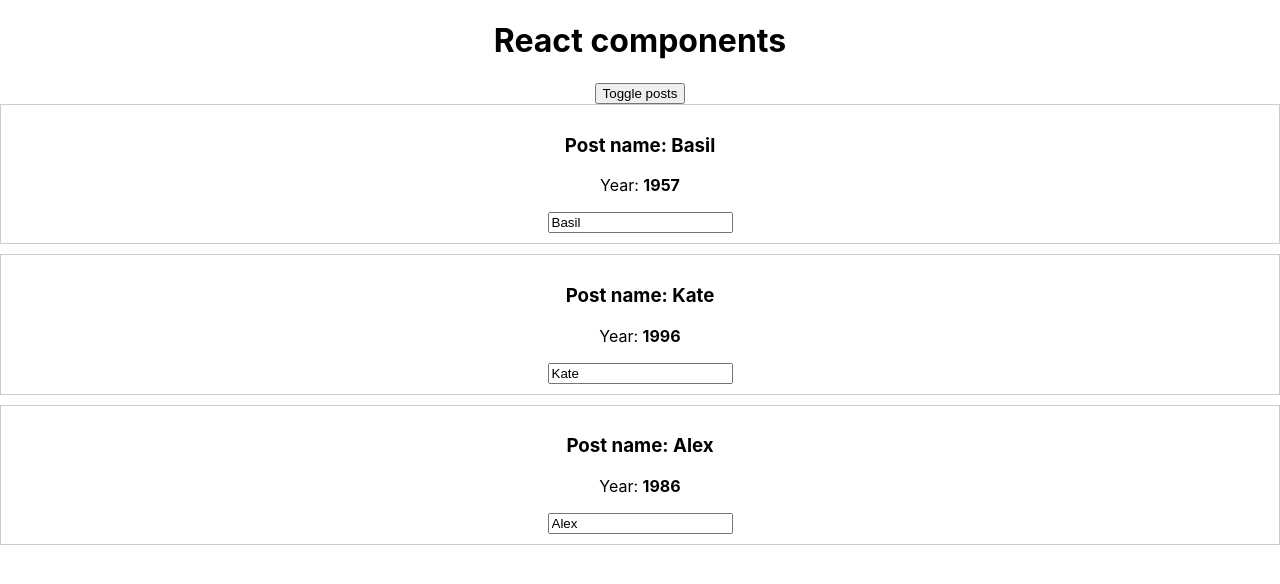
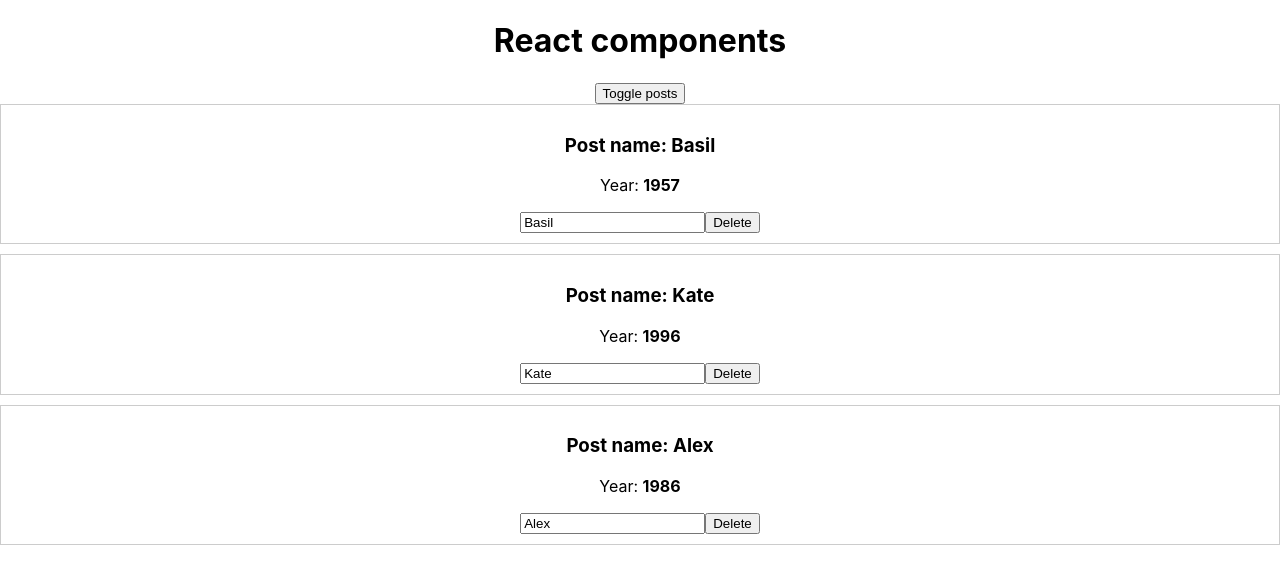
Before and after one commit to VasilyBrin/react-big-bang, a React (Create React App) app: page / in a window 1280 px wide. Both pictures are taken after a click on the button "Toggle posts". Shown: the top 584 px of the page. Built offline with nearby package versions, Linux system fonts and the light colour scheme.

Commit message:
dynamic lists with deleting a list position

```diff
--- a/src/App.js
+++ b/src/App.js
@@ -24,7 +24,14 @@
     post.name = name
     const posts = [...this.state.posts]
     posts[index] = post
-    this.setState({ posts })
+    this.setState({posts})
+  }
+
+  deleteHandler(index) {
+    const posts = this.state.posts.concat()
+    posts.splice(index, 1)
+
+    this.setState({posts})
   }
 
   render () {
@@ -41,6 +48,7 @@
           key={index}
           name={post.name}
           year={post.year}
+          onDelete={this.deleteHandler.bind(this, index)}
           onChangeName={event => this.onChangeName(event.target.value, index)}
         />
         )
@@ -50,9 +58,12 @@
     return (
       <div style={divStyle}>
         <h1>{this.state.pageTitle}</h1>
+
         <button onClick={this.togglePostsHandler}
         >Toggle posts</button>
+
           { posts }
+
         </div>
      );
   }
--- a/src/components/Post/Post.js
+++ b/src/components/Post/Post.js
@@ -11,7 +11,7 @@
         <h3>Post name: {props.name}</h3>
         <p>Year: <strong>{props.year}</strong></p>
         <input type="text" onChange={props.onChangeName} value={props.name}/>
-        {/* <button onClick={props.onChangeTitle}>Click</button> */}
+        <button onClick={props.onDelete}>Delete</button>
     </div>
 )
 
```
